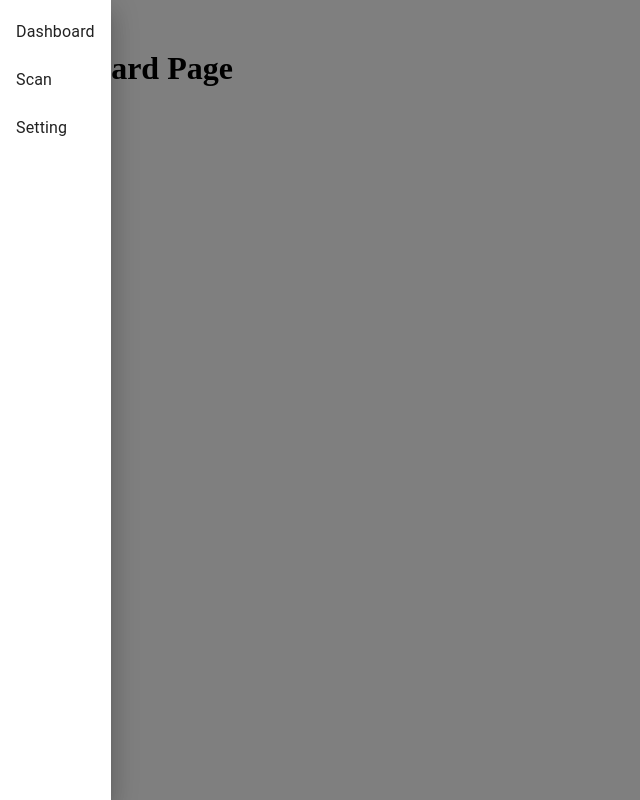
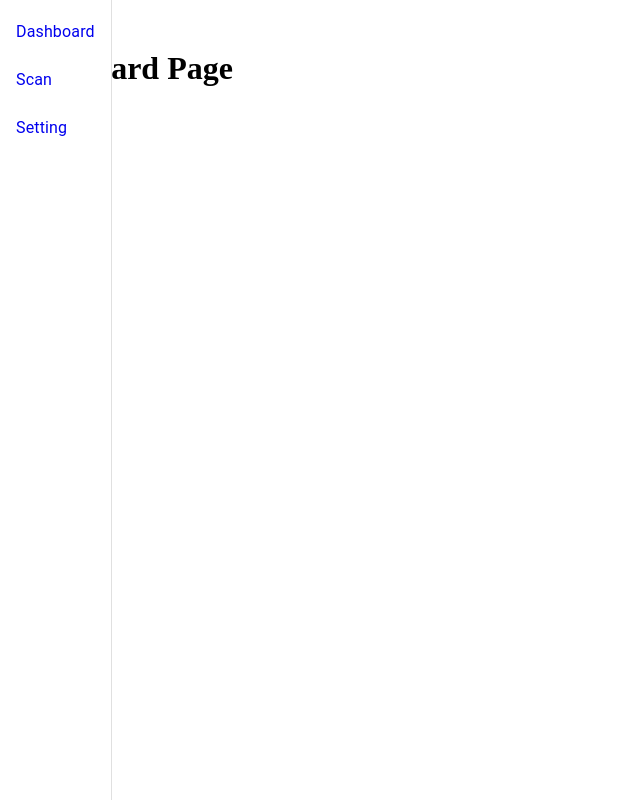
Before and after one commit to stanleyavril123/sectool, a React (Create React App) app: page / in a window 1280 px wide. Both pictures are taken after a click on the button "open sidebar". Shown: the whole page, without its empty margins (0-640 px from the left). Built offline with nearby package versions, Linux system fonts and the light colour scheme.

Commit message:
navButton are linked to corresponding path

```diff
--- a/src/components/Sidebar.tsx
+++ b/src/components/Sidebar.tsx
@@ -5,13 +5,15 @@ import SidebarButtons from "./SidebarButtons";
 
 const Sidebar: React.FC = () => {
 
-  const navButton: string[] = ['Dashboard', 'Scan', 'Setting']
   const [isOpen, setIsOpen] = useState(false);
-
   return (
     <>
     <button onClick={() => setIsOpen(true)}>open sidebar</button>
-      <Drawer open={isOpen} onClose={() => setIsOpen(false)}>
+      <Drawer
+        open={isOpen}
+        onClose={() => setIsOpen(false)}
+        variant="persistent"
+        >
           <SidebarButtons/>
       </Drawer>
 
--- a/src/components/SidebarButtons.tsx
+++ b/src/components/SidebarButtons.tsx
@@ -3,14 +3,18 @@ import {List, ListItem, ListItemButton, ListItemText} from "@mui/material";
 
   const SideBarButtons: React.FC = () => {
     const navButton: string[] = ['Dashboard', 'Scan', 'Setting']
+    const navButtonPath: string[] = ['/Dashboard', '/Scan', '/Setting']
+
     return(
         <List>
-            {navButton.map((text) => (
-            <ListItem key={text} disablePadding>
+            {navButton.map((text, index) => (
+            <ListItem key={index} disablePadding>
+                <a href={navButtonPath[index]} style={{textDecoration: 'none'}} >
                 <ListItemButton>
-                <ListItemText primary={text} />
+                    <ListItemText primary={text} />
                 </ListItemButton>
-            </ListItem>
+                </a>
+           </ListItem>
             ))}
         </List>
     );
```
